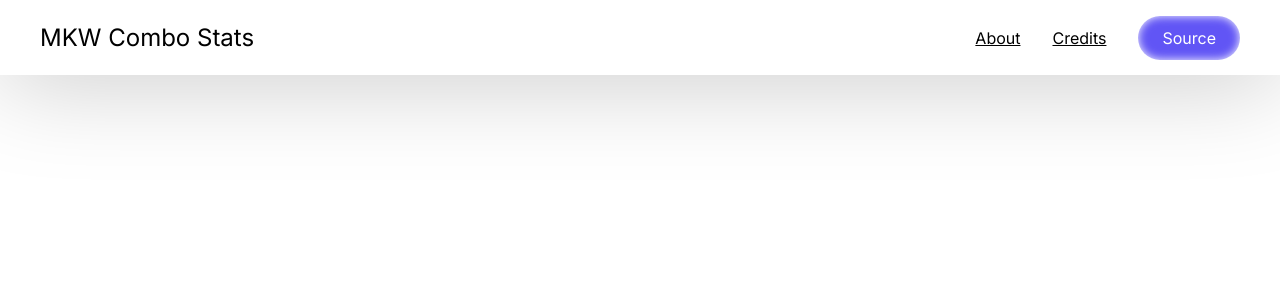
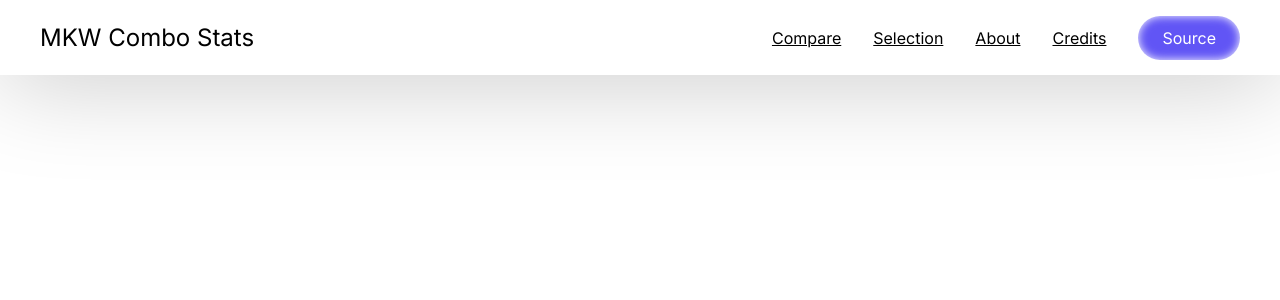
Before and after one commit to 26796-bhs/MKW-Combo-Stats, a Flask app: template templates/layout.html in a window 1280 px wide. Shown: the top 300 px of the page. Run offline with Flask 3, Linux system fonts and the light colour scheme; the template is opened without the code that fills it, so the values that code supplies are empty; some libraries are stand-ins or nearby versions; some web fonts are replaced.

Commit message:
Checkpoint

```diff
--- a/app.py
+++ b/app.py
@@ -27,7 +27,6 @@ def query_db(query, args=(), one=False):
 
 @app.route('/')
 def home(): # Home page
-    # return render_template("home.html")
     return render_template("home.html", characters=query_db("SELECT * FROM Characters"), vehicles=query_db("SELECT * FROM Vehicles"))
 
 
--- a/static/style.css
+++ b/static/style.css
@@ -22,7 +22,7 @@ a {
 }
 
 
-/* If no image given, which this doesnt work :/ */
+/* If no image given, use pure white, which this doesnt work :/ */
 img:not([src]),
 img[src=""] {
   display: block;
@@ -32,7 +32,5 @@ img[src=""] {
 
 html {
   -ms-overflow-style: none;
-  /* IE and Edge */
   scrollbar-width: none;
-  /* Firefox */
 }
--- a/templates/layout.html
+++ b/templates/layout.html
@@ -23,6 +23,9 @@
             <div class="navbar"></div>
             <a class="site-title" href="/">MKW Combo Stats</a>
             <div class="nav-links">
+
+                <a class="nav-link" href="/Comparea">Compare</a>
+                <a class="nav-link" href="/Selection">Selection</a>
                 <a class="nav-link" href="/About">About</a>
                 <a class="nav-link" href="/Credits">Credits</a>
                 <a class="source-button" href="https://github.com" target="_blank" rel="noopener noreferrer">Source</a>
```
